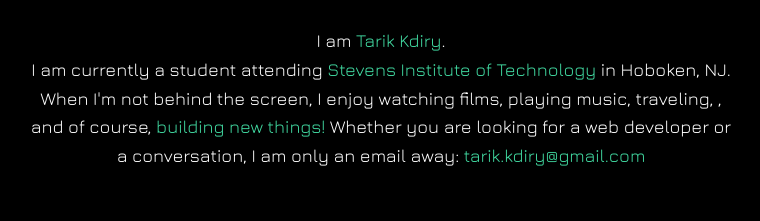
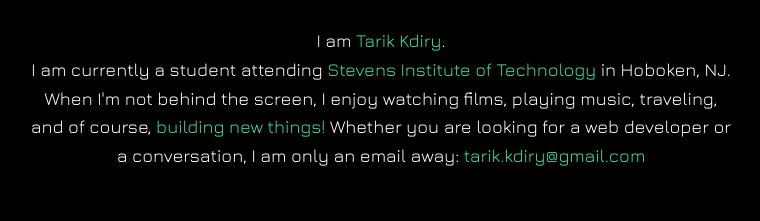
Before and after one commit to tarikkdiry/tarikkdiry.github.io, a website: page index.html in a window 1280 px wide. Shown: the part 988-1209 px from the top of the page, 259-1019 px from the left. Drawn offline with nearby package versions, Linux system fonts and the light colour scheme; some packages are replaced by stand-ins of ours; a web font is replaced by a local one.

Commit message:
punctuation fixes

```diff
--- a/index.html
+++ b/index.html
@@ -103,7 +103,7 @@
           <div class="col-lg-8 mx-auto" style="margin-top: -10%;">
             <h1>About Me</h1>
             <p>I am <span style="color: green"><a href="https://www.linkedin.com/in/tarik-kdiry-0b62b8100/">Tarik Kdiry</a></span>.<br> I am currently a student attending <a href="https://www.stevens.edu/">Stevens Institute of Technology</a> in Hoboken, NJ. <br>When I'm not behind the screen, I enjoy watching films, playing music, traveling,
-              , and of course, <a href="https://github.com/tarikkdiry"> building new things!</a> Whether you are looking for a web developer or a conversation, I am only an email away: <a href="mailto:tarik.kdiry@gmail.com">tarik.kdiry@gmail.com</a></p>
+              and of course, <a href="https://github.com/tarikkdiry"> building new things!</a> Whether you are looking for a web developer or a conversation, I am only an email away: <a href="mailto:tarik.kdiry@gmail.com">tarik.kdiry@gmail.com</a></p>
           </div>
         </div>
       </div>
```
